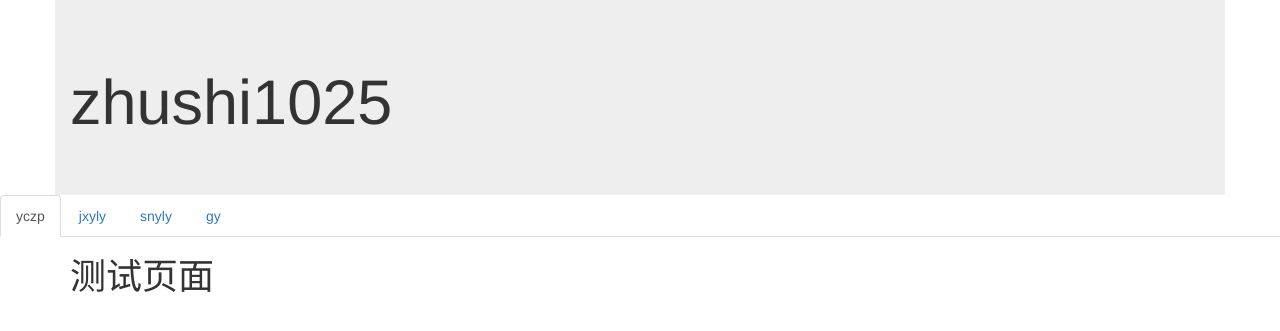
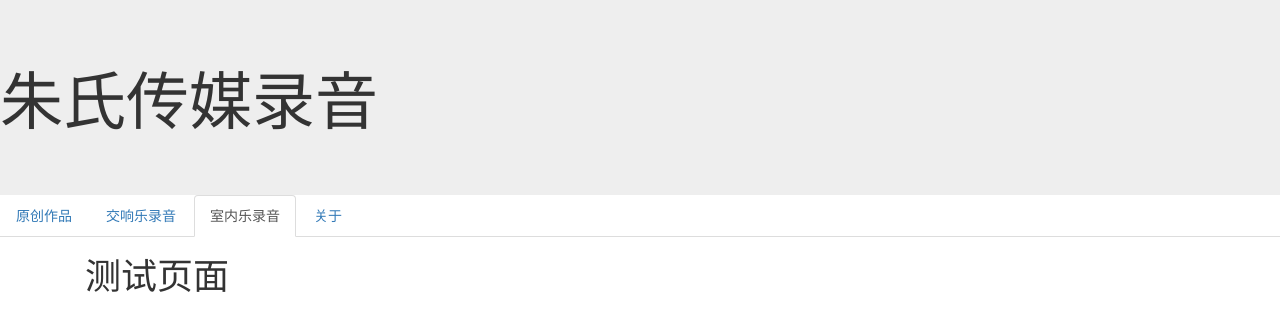
Before and after one commit to liuchibing/recordingwebsite, a Jekyll site: the page built from index.html, in a window 1280 px wide. Shown: the top 331 px of the page. Built offline with Jekyll 4.4.1, drawn with Linux system fonts in a browser that asks for light colours.

Commit message:
加入中文，微调布局

```diff
--- a/_config.yml
+++ b/_config.yml
@@ -1,2 +1,2 @@
 baseurl:
-name: zhushi1025
+name: 朱氏传媒录音
--- a/_includes/head.html
+++ b/_includes/head.html
@@ -13,10 +13,13 @@
 
     <style>
         body {
-            position: relative
+            position: relative;
+        }
+        .jumbotron li {
+            padding-left: 15px;
         }
     </style>
 
-    <title>{{ page.title }}</title>
+    <title>{{ page.title }}{% if page.title %}-{% endif %}{{ site.name }}</title>
 
 </head>
--- a/_includes/header.html
+++ b/_includes/header.html
@@ -1,9 +1,11 @@
-<div class="jumbotron container" style="margin-bottom: 0">
-  <h1>{{ site.name }}</h1>
+<div class="jumbotron" style="margin-bottom: 0">
+    <div>
+        <h1>{{ site.name }}</h1>
+    </div>
 </div>
-<ul class="nav nav-tabs" style="">
-  <li {% if page.category == "original" %} class="active" {% endif %}><a>yczp</a></li>
-  <li {% if page.category == "symrec" %} class="active" {% endif %}><a>jxyly</a></li>
-  <li {% if page.category == "chmrec" %} class="active" {% endif %}><a>snyly</a></li>
-  <li {% if page.category == "about" %} class="active" {% endif %}><a>gy</a></li>
+<ul class="nav nav-tabs">
+    <li {% if page.category == "original" %} class="active" {% endif %}><a href="/original">原创作品</a></li>
+    <li {% if page.category == "symrec" %} class="active" {% endif %}><a href="/symrec">交响乐录音</a></li>
+    <li {% if page.category == "chmrec" %} class="active" {% endif %}><a href="/chmrec">室内乐录音</a></li>
+    <li {% if page.category == "about" %} class="active" {% endif %}><a href="/about">关于</a></li>
 </ul>
--- a/_layouts/default.html
+++ b/_layouts/default.html
@@ -4,7 +4,9 @@
   <body>
     {% include header.html %}
     <div class="container">
-      {{ page.content }}
+        <div class="col-xs-12 col-md-10">
+            {{ page.content }}
+        </div>
     </div>
   </body>
 </html>
--- a/index.html
+++ b/index.html
@@ -1,6 +1,6 @@
 ---
 layout: default
 title: 测试页面
-category: original
+category: chmrec
 ---
 <h1>测试页面</h1>
```
Also changed, not shown: 1 other file.
